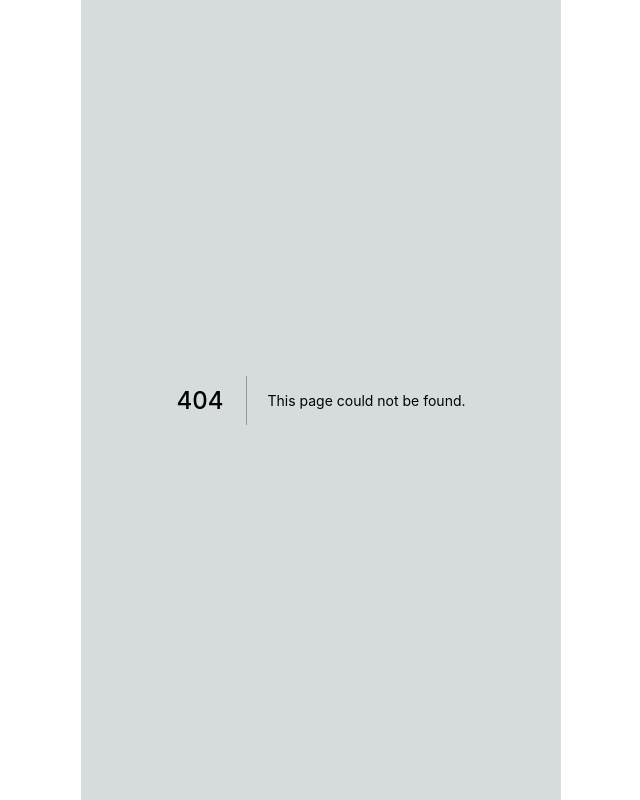
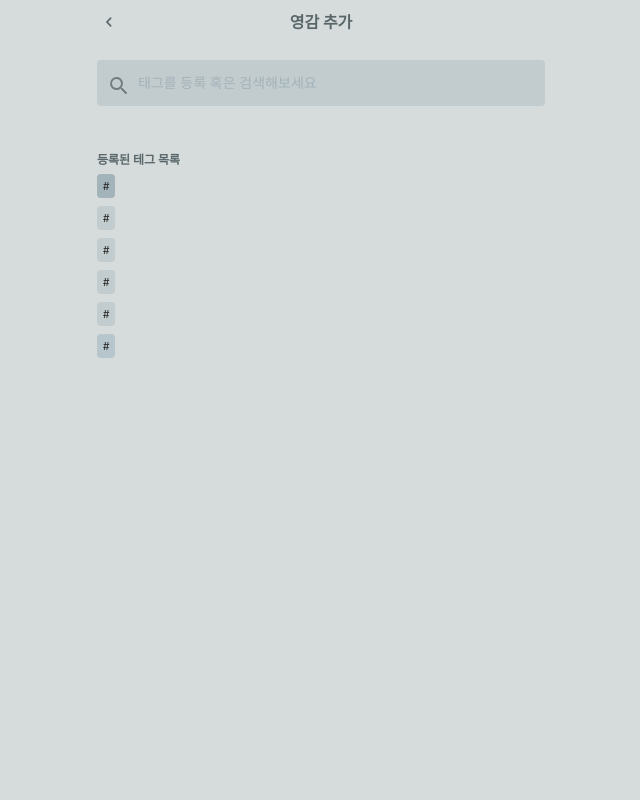
Before and after one commit to depromeet/ygtang-client, a Next.js app: page /add/tag in a window 1280 px wide. Before the commit this address had no page. Shown: the whole page, without its empty margins (319-959 px from the left). Built offline with nearby package versions, Linux system fonts and the light colour scheme; a web font is replaced by a local one.

Commit message:
feat: 영감추가 Tag에 TagForm 적용

```diff
--- /dev/null
+++ b/src/pages/add/tag.tsx
@@ -0,0 +1,32 @@
+import { css } from '@emotion/react';
+
+import NavigationBar from '~/components/common/NavigationBar';
+import { TagType } from '~/components/common/Tag';
+import TagFrom from '~/components/TagForm';
+import { useAddTag } from '~/store/AddTag';
+
+export default function AddTag() {
+  const { tags, removeTag, addTag } = useAddTag();
+
+  const tagsB: TagType[] = [
+    { id: 1, content: 'hi hihi hi hi hi hi hi ' },
+    { id: 2, content: 'h2' },
+    { id: 3, content: 'h3' },
+    { id: 4, content: 'h4' },
+    { id: 5, content: 'h5' },
+    { id: 6, content: 'h6' },
+  ];
+
+  return (
+    <article css={addTagCss}>
+      <NavigationBar title="영감 추가" />
+      <TagFrom applyedTags={tags} registeredTags={tagsB} onSave={addTag} onRemove={removeTag} />
+    </article>
+  );
+}
+
+const addTagCss = css`
+  display: flex;
+  flex-direction: column;
+  row-gap: 16px;
+`;
```
